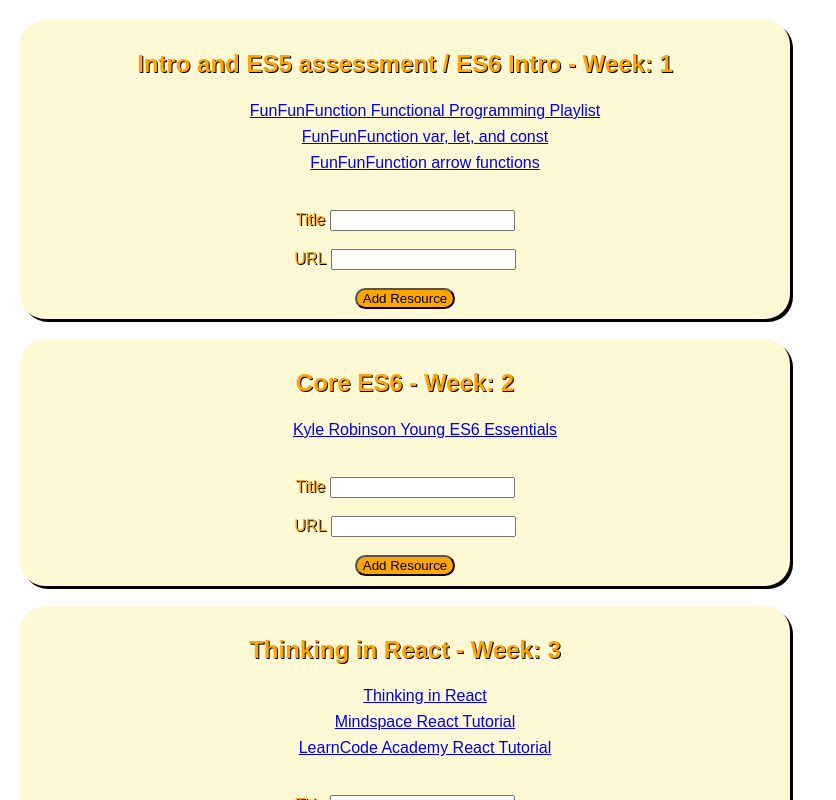
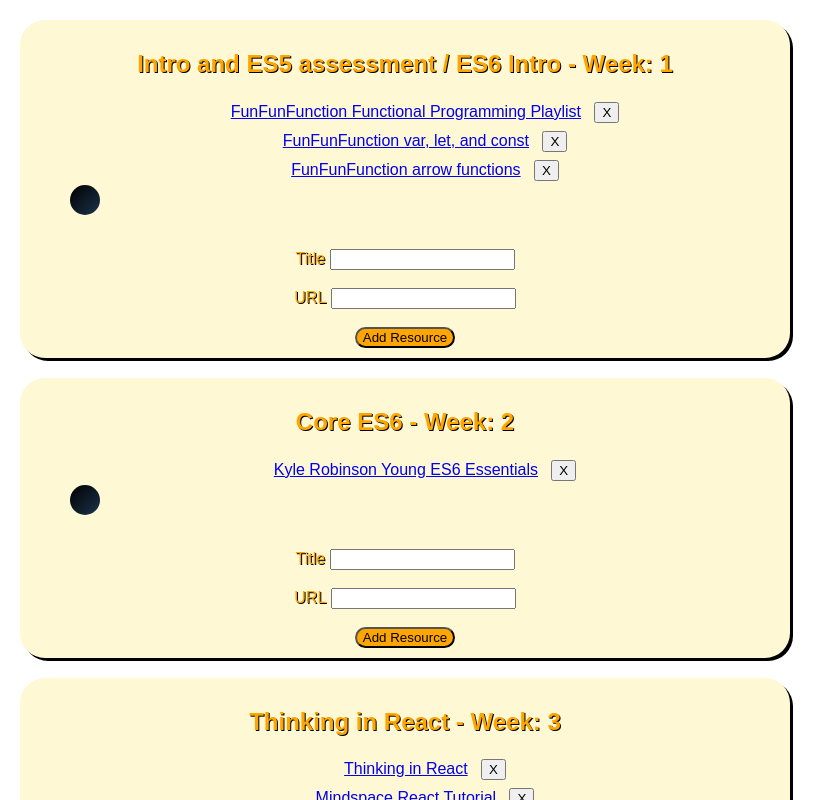
Before and after one commit to JimmyLongbottom/BookmarkManager, a React (Create React App) app: page / in a window 1280 px wide. Shown: the top 800 px of the page, without its empty margins (0-836 px from the left). Built offline with nearby package versions, Linux system fonts and the light colour scheme.

Commit message:
added changes

```diff
--- a/src/Subject.css
+++ b/src/Subject.css
@@ -27,7 +27,7 @@
 
 .addButton {
     border-radius: 25px;
-    -webkit-transition: width 2s; /* Safari */
+    -webkit-transition: width 2s;
     transition: width 2s;
     background: orange;
 }
@@ -46,3 +46,13 @@
 .form {
   color: red;
 }
+
+.circle{
+  display: block;
+  background: black;
+  border-radius: 50%;
+  height: 30px;
+  width: 30px;
+  margin: 0;
+  background: radial-gradient(circle at 100px 100px, #5cabff, #000);
+}
--- a/src/Subject.js
+++ b/src/Subject.js
@@ -4,6 +4,7 @@
 
 import React, { Component } from 'react';
 import './Subject.css';
+import './logo.svg';
 
 export default class Subject extends Component {
   constructor(props) {
@@ -40,7 +41,7 @@
   this.setState({[e.target.name]: e.target.value})
 }
               //  console.log(this.state.isClicked)
-              //setTImeout(){
+              //setTimeout(){
 // setTimeout(()=> {
 //   console.log(this.state.isCLicked)
 // }, 100}
@@ -55,14 +56,19 @@
             if(this.state.isClicked){
               return(
                 <li className="links">
+
                   <a  href={resource.url}>{resource.title}</a>
+                  &nbsp; &nbsp;
+                  <button id='removeButton'>X</button>
                 </li>
               )}
             })
           }
+          <figure className='circle'></figure>
         <br/>
         </ul>
         <form id='form'>
+
           <label htmlFor="title">Title</label>
           &nbsp;
           <input name="title" id="title" onChange={this.handleTyping} value={this.state.title}/>
```
